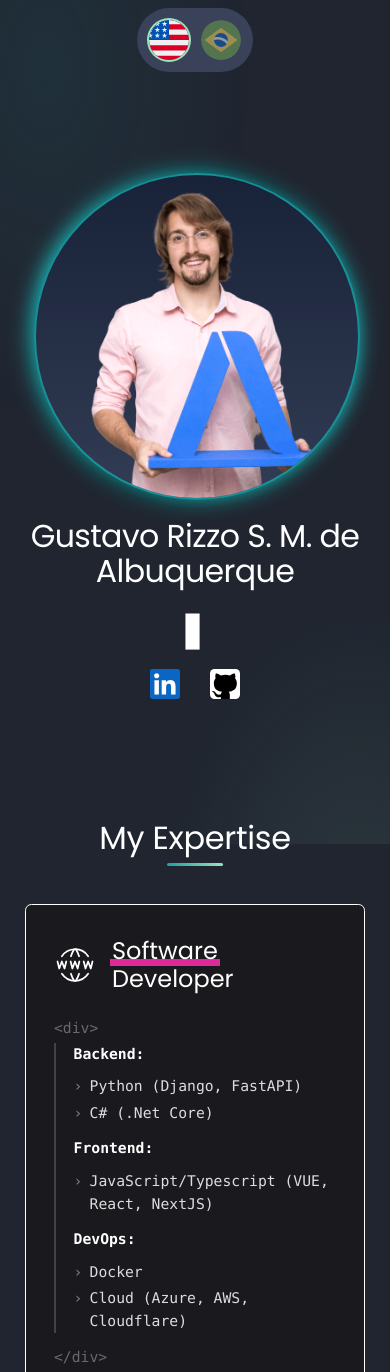
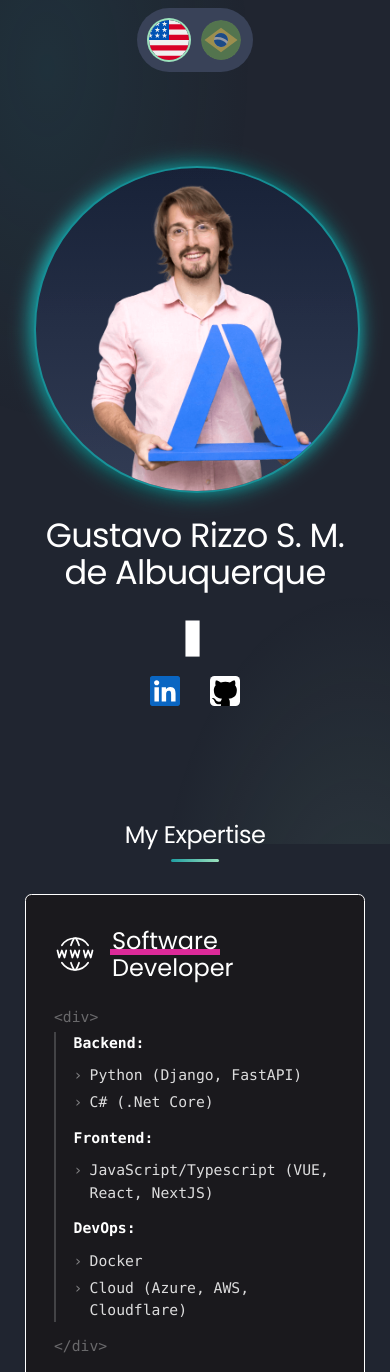
Before and after one commit to GustavoRizzo/my-resume, an Astro site: page /my-resume/en in a window 390 px wide. Shown: the top 1372 px of the page. Built offline with nearby package versions, Linux system fonts and the light colour scheme; Astro itself is replaced by a stand-in of ours.

Commit message:
💄 style(typography): keep the hero name above section titles at every width
Section titles (min 32px) were larger than the hero name (~31px) on mobile. Both now use fluid tokens (hero 30-48px, sections 24-36px). Adds balanced heading wrap, pretty paragraphs, a global focus-visible ring and a visually-hidden utility.

```diff
--- a/src/styles/_tokens.scss
+++ b/src/styles/_tokens.scss
@@ -89,13 +89,15 @@
   --fs-base: 1rem; //     16  body
   --fs-lg: 1.125rem; //   18  section subtitle
   --fs-xl: 1.25rem; //    20  card title / job title
-  --fs-2xl: 1.5rem; //    24  expertise name
-  --fs-3xl: 1.875rem; //  30  console; section title on mobile
-  --fs-4xl: 2.25rem; //   36  section title on desktop; name on mobile
+  --fs-2xl: 1.5rem; //    24  expertise name; section title on mobile
+  --fs-3xl: 1.875rem; //  30  console; name on mobile
+  --fs-4xl: 2.25rem; //   36  section title on desktop
   --fs-5xl: 3rem; //      48  name on desktop
 
-  --fs-hero: clamp(var(--fs-4xl), 1.5rem + 4vw, var(--fs-5xl)); //       36→48
-  --fs-section: clamp(var(--fs-3xl), 1.25rem + 2vw, var(--fs-4xl)); //  30→36 (always < hero)
+  // Fluid titles; the hero always stays above section titles
+  // (375px: 33 vs 24 · 768px: 47 vs 31 · ≥1100px: 48 vs 36).
+  --fs-hero: clamp(var(--fs-3xl), 1.25rem + 3.5vw, var(--fs-5xl)); //  30→48
+  --fs-section: clamp(var(--fs-2xl), 1rem + 2vw, var(--fs-4xl)); //    24→36
 
   --fw-regular: 400;
   --fw-bold: 700;
--- a/src/styles/global.scss
+++ b/src/styles/global.scss
@@ -39,7 +39,7 @@ main {
   overflow-x: clip;
 }
 
-/* Subtle "aurora" backdrop over the flat #202530: two very diffuse radial
+/* Subtle "aurora" backdrop over the flat --color-bg: two very diffuse radial
    glows in the site's accent colors — cyan (hero halo) top-left, green
    (timeline) bottom-right. A fixed pseudo-element (not background-attachment:
    fixed, which iOS Safari mishandles) keeps it still while content scrolls
@@ -53,12 +53,12 @@ body::before {
   background:
     radial-gradient(
       ellipse 75% 60% at 12% 8%,
-      rgba(28, 149, 151, 0.1),
+      color-mix(in oklch, var(--color-primary) 10%, transparent),
       transparent 70%
     ),
     radial-gradient(
       ellipse 75% 60% at 92% 112%,
-      rgba(158, 233, 193, 0.1),
+      color-mix(in oklch, var(--color-highlight) 10%, transparent),
       transparent 70%
     );
 }
@@ -69,32 +69,69 @@ body::before {
   width: 100%;
 }
 
-h1 {
-  font-size: 2rem;
-  font-weight: 600;
-  line-height: normal;
+/* Headings: weight, rhythm and wrapping only. Sizes come from the visual
+   role (classes below or per component), not from the h1–h6 level. */
+:where(h1, h2, h3) {
+  font-weight: var(--fw-bold);
+  line-height: var(--lh-snug);
+  text-wrap: balance;
 }
 
-/* Shared hero (name) title on the first fold */
+h1 {
+  font-size: var(--fs-3xl);
+}
+
+h2 {
+  font-size: var(--fs-2xl);
+}
+
+h3 {
+  font-size: var(--fs-xl);
+}
+
+p {
+  text-wrap: pretty;
+}
+
+/* Visible keyboard focus everywhere (mint ring, 10:1 on the background). */
+:focus-visible {
+  outline: var(--border-thick) solid var(--color-focus);
+  outline-offset: var(--space-4);
+}
+
+/* Hidden visually, still read by screen readers. */
+.visually-hidden {
+  position: absolute;
+  width: 1px;
+  height: 1px;
+  padding: 0;
+  margin: -1px;
+  overflow: hidden;
+  clip-path: inset(50%);
+  white-space: nowrap;
+  border: 0;
+}
+
+/* Shared hero (name) title on the first fold — always the largest text. */
 .hero-title {
-  font-family: "Poppins", sans-serif;
-  font-weight: 800;
-  font-size: clamp(1.9rem, 1.2rem + 3.2vw, 3rem);
+  font-family: var(--font-display);
+  font-weight: 800; // display weight, hero only
+  font-size: var(--fs-hero);
   letter-spacing: -0.02em;
-  line-height: 1.1;
-  margin: 1.2rem 0 1.2rem;
+  line-height: var(--lh-tight);
+  margin: var(--space-24) 0;
 }
 
 /* Shared section titles ("My Expertise", "Career Timeline", "Beyond Work") */
 .section-title {
-  font-family: "Poppins", sans-serif;
-  font-weight: 700;
-  font-size: clamp(2rem, 1.4rem + 2.4vw, 2.75rem);
-  letter-spacing: -0.01em;
-  line-height: 1.1;
+  font-family: var(--font-display);
+  font-weight: var(--fw-bold);
+  font-size: var(--fs-section);
+  letter-spacing: -0.02em;
+  line-height: var(--lh-snug);
   position: relative;
-  margin: 0 auto 2.4rem;
-  padding-bottom: 0.7rem;
+  margin: 0 auto var(--space-32);
+  padding-bottom: var(--space-12);
 }
 
 /* Gradient accent bar tying the cyan (hero halo) to the green (timeline) */
@@ -104,20 +141,8 @@ h1 {
   left: 50%;
   bottom: 0;
   transform: translateX(-50%);
-  width: 56px;
-  height: 3px;
-  border-radius: 3px;
-  background: linear-gradient(90deg, #1f9ea1, #9ce2bd);
+  width: var(--space-48);
+  height: var(--border-accent);
+  border-radius: var(--radius-full);
+  background: var(--gradient-brand);
 }
-
-h2 {
-  font-size: 1.5rem;
-  font-weight: 600;
-  line-height: normal;
-}
-
-h3 {
-  font-size: 1.25rem;
-  font-weight: 600;
-  line-height: normal;
-}
```
